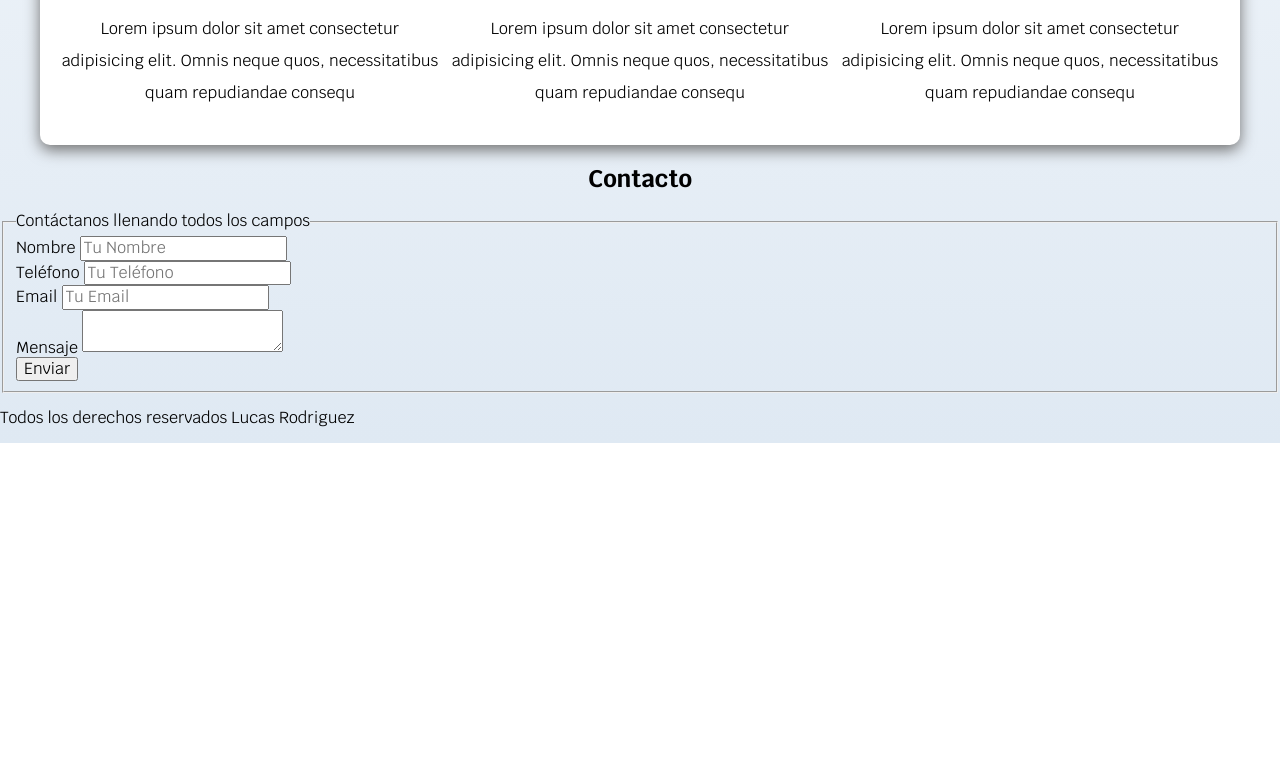
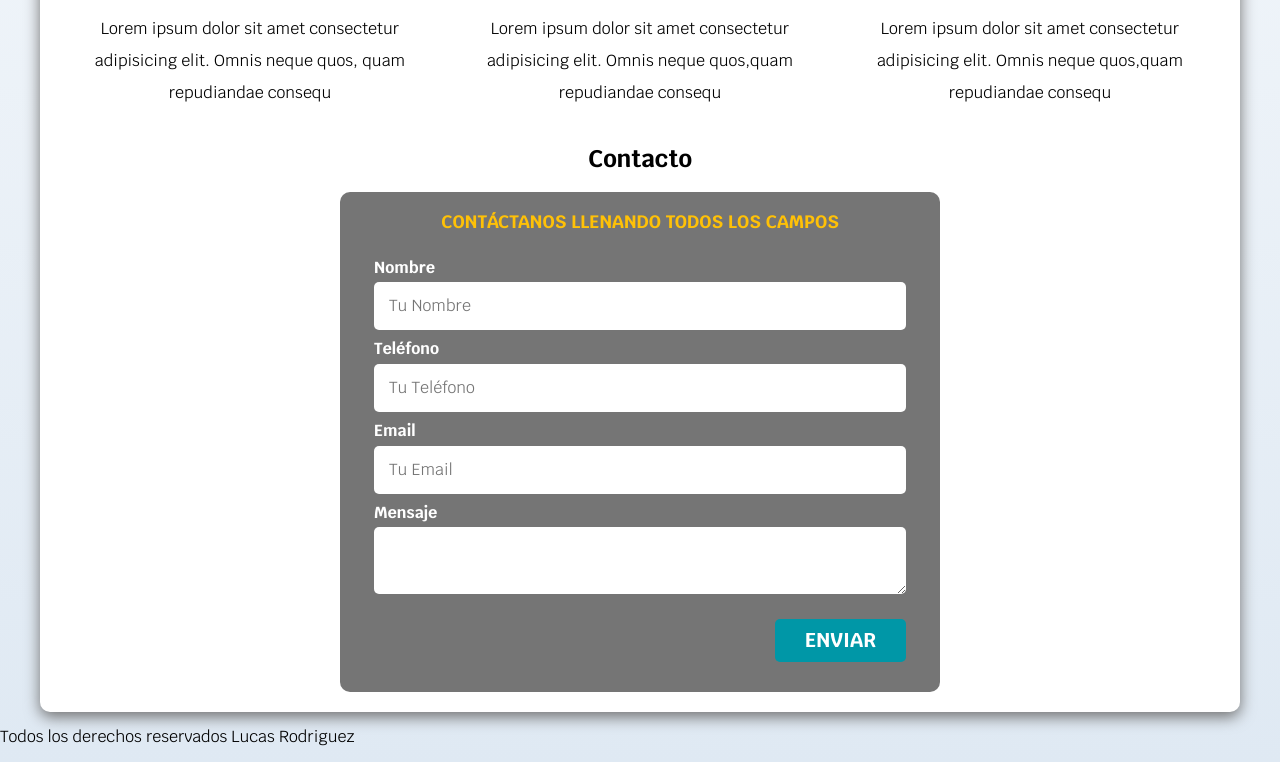
Before and after one commit to Lucas3110/proyecto-web, a plain HTML site: page freelancer_inicio/index.html in a window 1280 px wide. Shown: the part 907-1669 px from the top of the page. Before the commit the page ends 1350 px from the top, so only its background shows below. Drawn offline with Linux system fonts and the light colour scheme.

Commit message:
Hasta formulario con CSS faltan retoques

```diff
--- a/freelancer_inicio/css/styles.css
+++ b/freelancer_inicio/css/styles.css
@@ -99,11 +99,32 @@ h1,h2,h3{
     border-radius: .5rem;
     width: 90%;
     text-align: center;
+    border: none;
 }
 @media (min-width: 480px) {
     .boton{
         width: auto;
     }
+}
+
+.boton:hover{
+    cursor: pointer;
+}
+
+/** Navegacion Principal**/
+.w-100{
+    width: 100%;
+}
+@media (min-width: 768px) {
+    .w-100{
+        width: auto;
+    }
+ }
+.flex{
+    display: flex;
+}
+.alinear-derecha{
+    justify-content: flex-end;
 }
 
 .nav-bg a{
@@ -184,3 +205,49 @@ h1,h2,h3{
      justify-content: space-evenly;
      align-items: center;
  }
+
+ /** contacto **/
+ .formulario{
+    background-color: var(--gris);
+    width: min(60rem, 100%); /** utiliza el valor mas pequeño **/
+    margin: 0 auto;
+    padding: 2rem;
+    border-radius: 1rem;
+
+
+}
+
+ .formulario fieldset{
+     border: none;
+
+ }
+
+ .formulario legend{
+     text-align: center;
+     font-size: 1.8rem;
+     text-transform: uppercase;
+     font-weight: 700;
+     margin-bottom: 2rem;
+     color: var(--primario);
+ }
+
+ .campo{
+    margin-bottom: 1rem;
+ }
+ .campo label{
+    color: var(--blanco);
+    font-weight: bold;
+    margin-bottom: .5rem;
+    display: block;
+ }
+
+ .input-text{
+          width: 100%;
+          border: none;
+          padding: 1.5rem;
+          border-radius: .5rem;
+ }
+
+ .enviar .boton{
+     width: 100%;
+ }
--- a/freelancer_inicio/index.html
+++ b/freelancer_inicio/index.html
@@ -67,7 +67,7 @@
           <circle cx="16.5" cy="10.5" r=".5" fill="currentColor" />
         </svg>
       </div>
-      <p>Lorem ipsum dolor sit amet consectetur adipisicing elit. Omnis neque quos, necessitatibus quam repudiandae consequ</p>
+      <p>Lorem ipsum dolor sit amet consectetur adipisicing elit. Omnis neque quos, quam repudiandae consequ</p>
     </section>
 
   <section class="servicio">
@@ -90,7 +90,7 @@
           <path d="M12 4a2 2 0 0 0 2 -2a2 2 0 0 0 -2 2" />
         </svg>
       </div>
-    <p>Lorem ipsum dolor sit amet consectetur adipisicing elit. Omnis neque quos, necessitatibus quam repudiandae consequ</p>
+    <p>Lorem ipsum dolor sit amet consectetur adipisicing elit. Omnis neque quos,quam repudiandae consequ</p>
   </section>
 
   <section class="servicio">
@@ -104,40 +104,42 @@
         <line x1="11" y1="15" x2="13" y2="15" />
       </svg>
    </div>
-    <p>Lorem ipsum dolor sit amet consectetur adipisicing elit. Omnis neque quos, necessitatibus quam repudiandae consequ</p>
+    <p>Lorem ipsum dolor sit amet consectetur adipisicing elit. Omnis neque quos,quam repudiandae consequ</p>
   </section>
 </div>
-</main>
 
     <section>
       <h2>Contacto</h2>
-    <form>
+
+      <form class="formulario">
         <fieldset>
           <legend>Contáctanos llenando todos los campos</legend>
 
-        <div>
+          <div class="contenedor-campos">
+            <div class="campo">
               <label>Nombre</label>
-          <input type="text" placeholder="Tu Nombre"/>
+              <input class="input-text" type="text" placeholder="Tu Nombre"/>
 
             </div>
 
-        <div>
+            <div class="campo">
               <label>Teléfono</label>
-          <input type="tel" placeholder="Tu Teléfono"/>
+              <input class="input-text" type="tel" placeholder="Tu Teléfono"/>
             </div>
 
-        <div>
+            <div class="campo">
               <label>Email</label>
-          <input type="email" placeholder="Tu Email"/>
+              <input class="input-text" type="email" placeholder="Tu Email"/>
             </div>
 
-        <div>
+            <div class="campo">
               <label>Mensaje</label>
-          <textarea></textarea>
+              <textarea class="input-text"></textarea>
             </div>
+          </div> <!-- .contenedor de campos-->
 
-        <div>
-          <input type="submit" value="Enviar"/>
+          <div class="alinear-derecha flex">
+            <input class="boton w-100" type="submit" value="Enviar"/>
           </div>
 
 
@@ -147,6 +149,7 @@
     </form>
   </section>
 
+</main>
     <footer>
       <p>Todos los derechos reservados Lucas Rodriguez</p>
     </footer>
```
Lines whose indentation alone changed are shown as unchanged.
